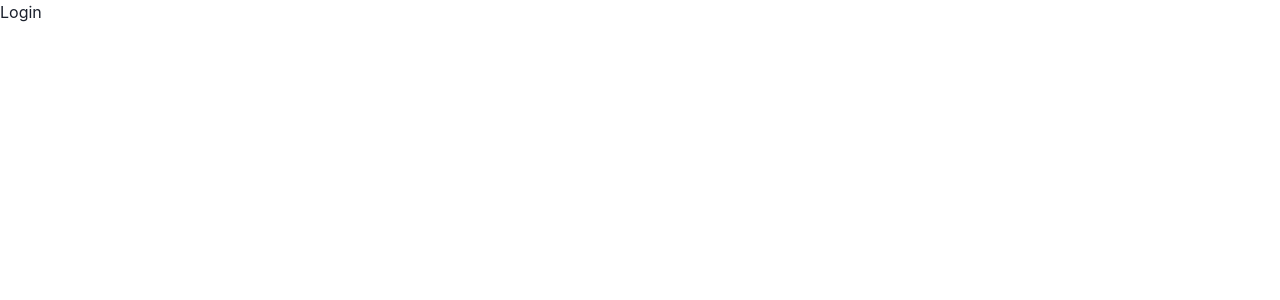
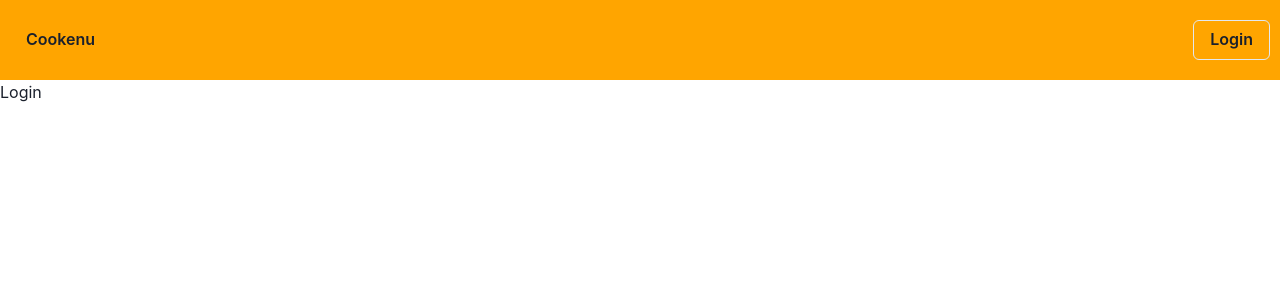
Before and after one commit to anasammi/cookenu-frontend, a React (Create React App) app: page / in a window 1280 px wide. Shown: the top 300 px of the page. Built offline with nearby package versions, Linux system fonts and the light colour scheme.

Commit message:
iniciando a aplicação

```diff
--- /dev/null
+++ b/src/components/Header/index.js
@@ -0,0 +1,11 @@
+import { HeaderStyled } from "./styled"
+import { Button} from '@chakra-ui/react'
+
+export const Header = () => {
+    return (
+        <HeaderStyled>
+            <Button variant="ghost" colorScheme="gray">Cookenu</Button>
+            <Button variant='outline'>Login</Button>
+        </HeaderStyled>
+    )
+}
--- /dev/null
+++ b/src/components/Header/styled.js
@@ -0,0 +1,12 @@
+import styled from "styled-components";
+
+export const HeaderStyled = styled.header`
+    height: 10vh;
+    width: 100vw;
+    background-color: orange;
+    display: flex;
+    justify-content: space-between;
+    color: "#4b4b4b";
+    align-items: center;
+    padding: 0 10px;
+`
--- /dev/null
+++ b/src/components/index.js
@@ -0,0 +1 @@
+export * from "./Header"
--- a/src/routes/Router.js
+++ b/src/routes/Router.js
@@ -1,16 +1,24 @@
-import { BrowserRouter, Route, Routes } from "react-router-dom"
-import { AddRecipePage, FeedPage, LoginPage, RecipeDetailPage, SignUpPage } from "../pages"
+import { BrowserRouter, Route, Routes } from "react-router-dom";
+import {
+  AddRecipePage,
+  FeedPage,
+  LoginPage,
+  RecipeDetailPage,
+  SignUpPage,
+} from "../pages";
+import { Header } from "../components";
 
 export const Router = () => {
-    return(
-        <BrowserRouter>
-            <Routes>
-                <Route index element={<LoginPage/>}/>
-                <Route path="signup" element={<SignUpPage/>}/>
-                <Route path="feed" element={<FeedPage/>}/>
-                <Route path="add-recipe" element={<AddRecipePage/>}/>
-                <Route path="recipe/:id" element={<RecipeDetailPage/>}/>
-            </Routes>
-        </BrowserRouter>
-    )
-}
+  return (
+    <BrowserRouter>
+      <Header />
+      <Routes>
+        <Route index element={<LoginPage />} />
+        <Route path="signup" element={<SignUpPage />} />
+        <Route path="feed" element={<FeedPage />} />
+        <Route path="add-recipe" element={<AddRecipePage />} />
+        <Route path="recipe/:id" element={<RecipeDetailPage />} />
+      </Routes>
+    </BrowserRouter>
+  );
+};
--- a/src/styles/theme.js
+++ b/src/styles/theme.js
@@ -2,4 +2,11 @@ import { extendTheme } from '@chakra-ui/react'
 import chakraTheme from '@chakra-ui/theme'
 
 export const theme = extendTheme({
+    components:{
+        Button: {
+            baseStyle: {
+                colorScheme: "#4d4c4c"
+            }
+        }
+    }
 })
```
